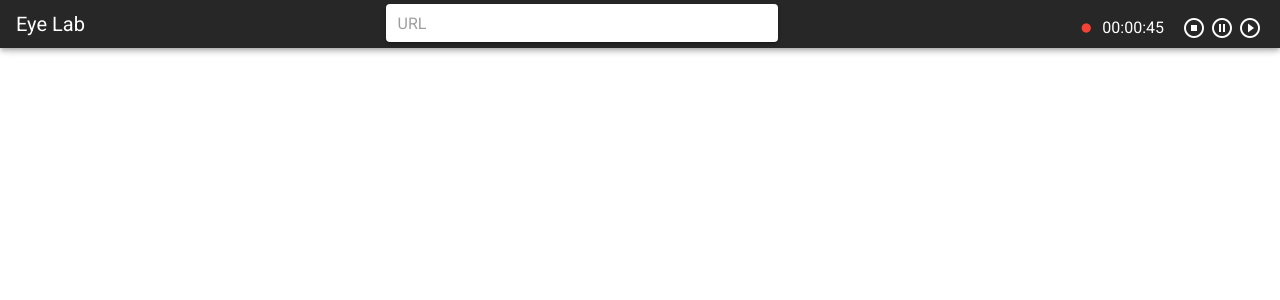
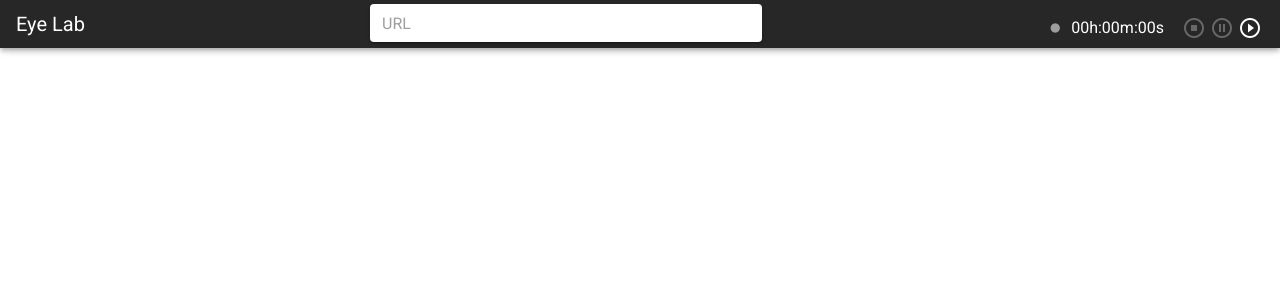
Before and after one commit to ruxailab/web-eye-tracker-front, a Vue app: page / in a window 1280 px wide. Shown: the top 300 px of the page. Built offline with nearby package versions, Linux system fonts and the light colour scheme.

Commit message:
added timer on session record

```diff
--- a/src/views/SessionRecord.vue
+++ b/src/views/SessionRecord.vue
@@ -4,29 +4,43 @@
       <v-toolbar-title>Eye Lab</v-toolbar-title>
       <v-spacer />
       <v-col cols="4" class="pt-9">
-        <v-text-field solo dense light placeholder="URL" v-model="url"/>
+        <v-text-field solo dense light placeholder="URL" v-model="url" />
       </v-col>
       <v-spacer />
       <v-toolbar-items>
         <v-row class="ma-0" align="center">
-          <v-icon color="red" small>mdi-record</v-icon>
-          <p class="pt-4 pr-4 pl-2">00:00:45</p>
-          <v-btn icon small>
-            <v-icon>mdi-stop-circle-outline</v-icon>
+          <v-icon
+            :color="recording.color"
+            small
+            :class="`${recording.isPaused ? 'blink' : ''}`"
+            >mdi-record</v-icon
+          >
+          <p class="pt-4 pr-4 pl-2">
+            {{ displayTime.hour }}:{{ displayTime.min }}:{{ displayTime.sec }}
+          </p>
+          <v-btn icon small @click="stopTimer()" :disabled="!recording.value">
+            <v-icon color="red">mdi-stop-circle-outline</v-icon>
           </v-btn>
-          <v-btn icon small>
+          <v-btn
+            icon
+            small
+            @click="pauseTimer()"
+            :disabled="recording.isPaused || !recording.value ? true : false"
+          >
             <v-icon>mdi-pause-circle-outline</v-icon>
           </v-btn>
-          <v-btn icon small>
+          <v-btn
+            icon
+            small
+            @click="startTimer()"
+            :disabled="recording.isPaused || !recording.value ? false : true"
+          >
             <v-icon>mdi-play-circle-outline</v-icon>
           </v-btn>
         </v-row>
       </v-toolbar-items>
     </v-toolbar>
-    <iframe
-      :src="url"
-      style="border: 0; width: 100%; height: 93%"
-    />
+    <iframe :src="url" style="border: 0; width: 100%; height: 93%" />
   </div>
 </template>
 
@@ -35,9 +49,71 @@ export default {
   name: "Session",
   data() {
     return {
-          url: '',
+      url: "",
+      displayTime: {
+        min: "00m",
+        hour: "00h",
+        sec: "00s",
+      },
+      recording: {
+        value: false,
+        color: "grey",
+        isPaused: false,
+      },
+      min: 0,
+      hour: 0,
+      sec: 1,
+      interval: null,
+    };
+  },
+  methods: {
+    startTimer() {
+      this.recording.value = true;
+      this.recording.color = "red";
+      this.recording.isPaused = false;
+
+      this.interval = window.setInterval(() => {
+        if (this.sec == 60) {
+          this.min++;
+          this.sec = 0;
         }
+        if (this.min == 60) {
+          this.hour++;
+          this.sec = 0;
+          this.min = 0;
         }
+        this.hour < 10
+          ? (this.displayTime.hour = `0${this.hour}h`)
+          : (this.displayTime.hour = `${this.hour}h`);
+        this.min < 10
+          ? (this.displayTime.min = `0${this.min}m`)
+          : (this.displayTime.min = `${this.min}m`);
+        this.sec < 10
+          ? (this.displayTime.sec = `0${this.sec}s`)
+          : (this.displayTime.sec = `${this.sec}m`);
+        this.sec++;
+      }, 1000);
+    },
+    pauseTimer() {
+      this.recording.color = "red";
+      this.recording.isPaused = true;
+      window.clearInterval(this.interval);
+    },
+    stopTimer() {
+      this.recording.color = "red";
+      this.recording.isPaused = false;
+      this.recording.value = false;
+      this.min = 0;
+      this.sec = 0;
+      this.hour = 0;
+      this.displayTime = {
+          min: '00m',
+          hour: '00h',
+          sec: '00s'
+      }
+      window.clearInterval(this.interval);
+    },
+  },
 };
 </script>
 
@@ -46,4 +122,18 @@ export default {
   height: 100%;
   overflow: hidden;
 }
+.blink {
+  animation: blink 1s steps(1, end) infinite;
+}
+@keyframes blink {
+  0% {
+    opacity: 1;
+  }
+  50% {
+    opacity: 0;
+  }
+  100% {
+    opacity: 1;
+  }
+}
 </style>
```
Lines whose indentation alone changed are shown as unchanged.
